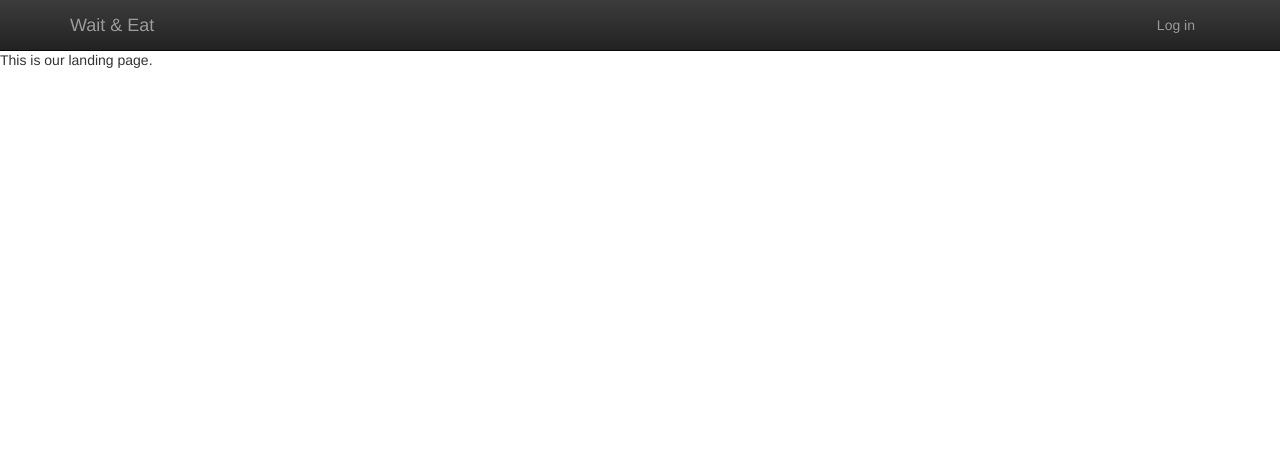
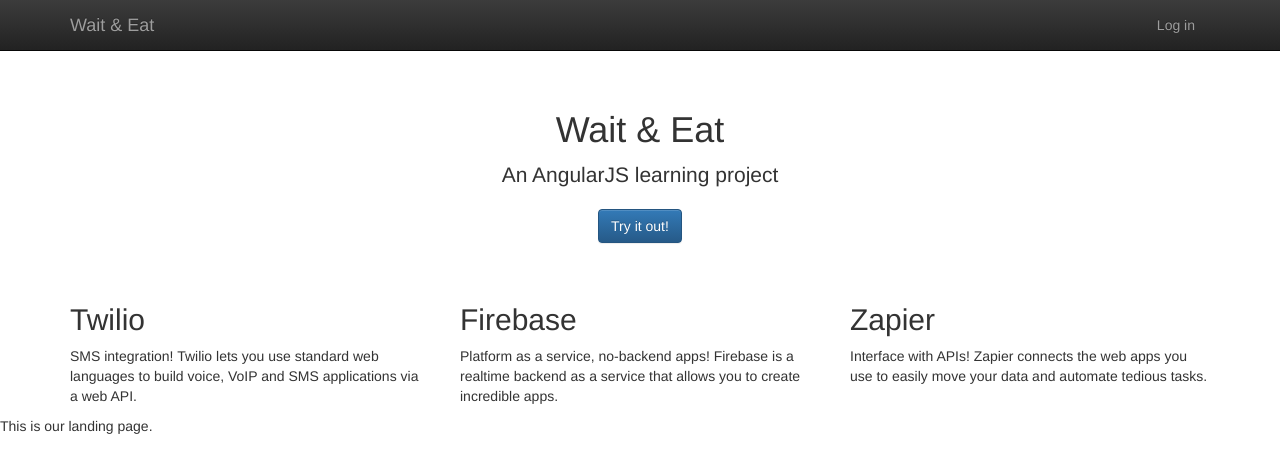
Before and after one commit to jbinto/wait-and-eat, a website: page app/index.html in a window 1280 px wide. Drawn offline with nearby package versions, Linux system fonts and the light colour scheme.

Commit message:
Add marketing grid to landing page

```diff
--- a/app/index.html
+++ b/app/index.html
@@ -38,6 +38,29 @@
     </div><!-- /.container -->
   </div>
 
+  <div class="container">
+    <div class="starter-template">
+      <h1>Wait &amp; Eat</h1>
+      <div class="lead">An AngularJS learning project</div>
+      <button type="button" class="btn btn-primary">Try it out!</button>
+    </div>
+
+    <div class="row">
+      <div class="col-md-4">
+        <h2>Twilio</h2>
+        <p>SMS integration! Twilio lets you use standard web languages to build voice, VoIP and SMS applications via a web API.</p>
+      </div>
+      <div class="col-md-4">
+        <h2>Firebase</h2>
+        <p>Platform as a service, no-backend apps! Firebase is a realtime backend as a service that allows you to create incredible apps. </p>
+      </div>
+      <div class="col-md-4">
+        <h2>Zapier</h2>
+        <p>Interface with APIs! Zapier connects the web apps you use to easily move your data and automate tedious tasks.</p>
+      </div>
+    </div>
+  </div>
+
 
   <!-- ngRoute will inject the appropriate template into the following div. -->
   <div ng-view></div>
```
